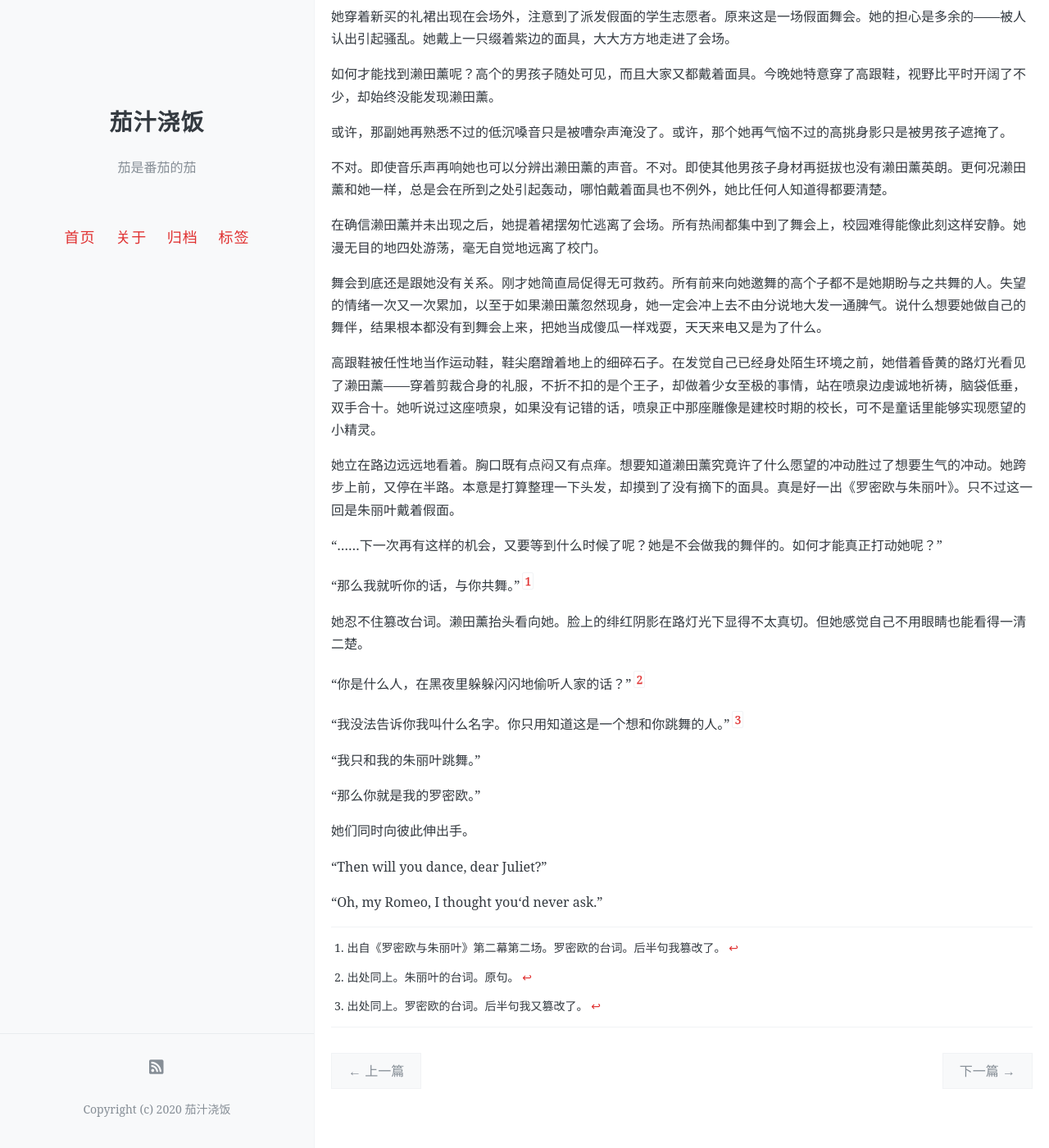
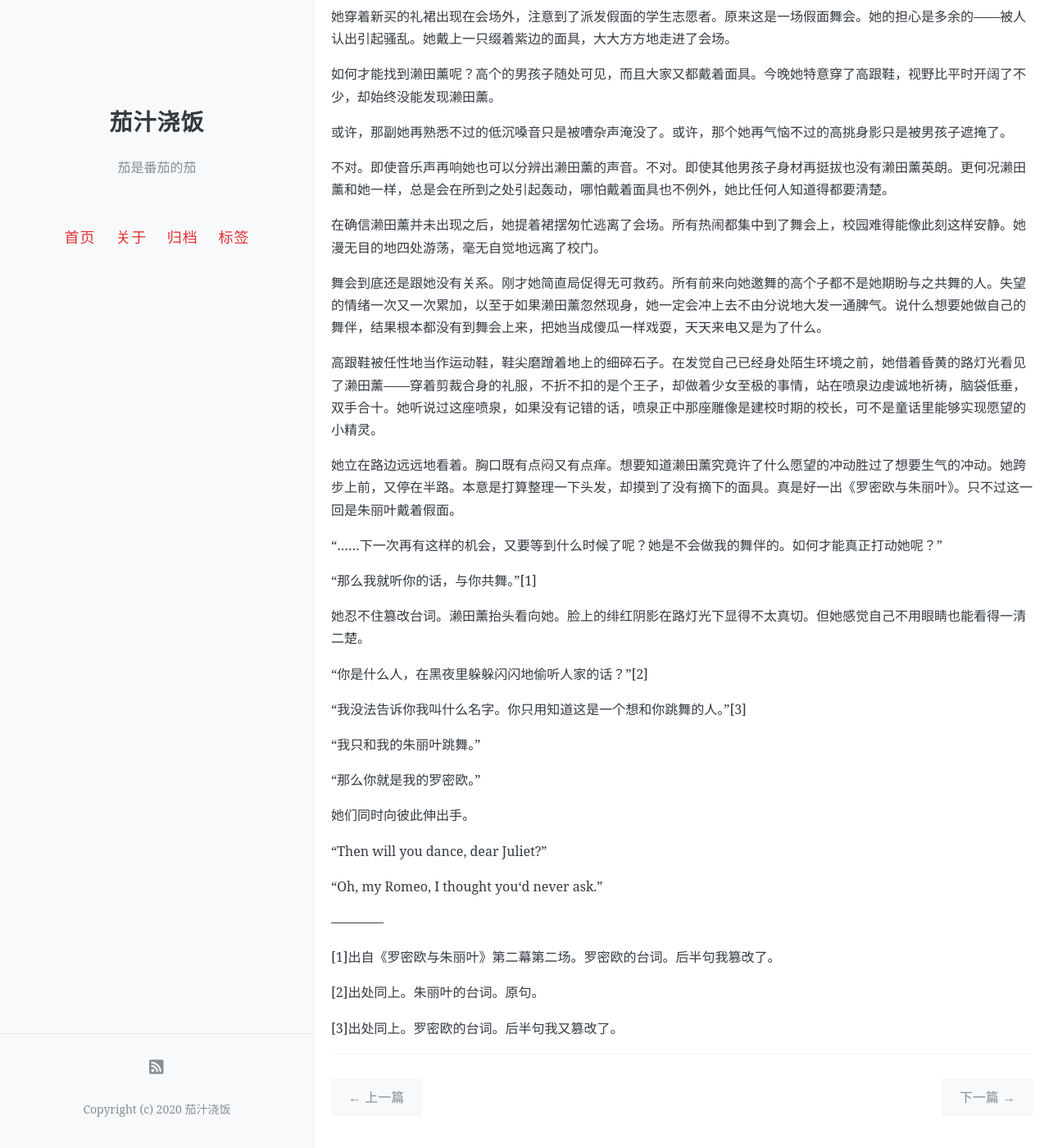
Before and after one commit to onemorebluemoon/ketchup, a Jekyll site: the page built from _posts/2020-01-16-kocs35.md, in a window 1280 px wide and 1400 px high, scrolled down 1664 px. Shown: the whole window at 82% size. Built offline with Jekyll 4.4.1, drawn with Linux system fonts in a browser that asks for light colours; comment, search, counter and statistics services are not loaded; before the commit the page ends 3032 px from its top, so only the background shows below that.

Commit message:
Update 2020-01-16-kocs35.md

```diff
--- a/_posts/2020-01-16-kocs35.md
+++ b/_posts/2020-01-16-kocs35.md
@@ -69,13 +69,13 @@ comments: true
 
 “……下一次再有这样的机会，又要等到什么时候了呢？她是不会做我的舞伴的。如何才能真正打动她呢？”
 
-“那么我就听你的话，与你共舞。”[^1]
+“那么我就听你的话，与你共舞。”[1]
 
 她忍不住篡改台词。濑田薰抬头看向她。脸上的绯红阴影在路灯光下显得不太真切。但她感觉自己不用眼睛也能看得一清二楚。
 
-“你是什么人，在黑夜里躲躲闪闪地偷听人家的话？”[^2]
+“你是什么人，在黑夜里躲躲闪闪地偷听人家的话？”[2]
 
-“我没法告诉你我叫什么名字。你只用知道这是一个想和你跳舞的人。”[^3]
+“我没法告诉你我叫什么名字。你只用知道这是一个想和你跳舞的人。”[3]
 
 “我只和我的朱丽叶跳舞。”
 
@@ -87,8 +87,10 @@ comments: true
 
 “Oh, my Romeo, I thought you‘d never ask.”
 
-[^1]:出自《罗密欧与朱丽叶》第二幕第二场。罗密欧的台词。后半句我篡改了。
+————
 
-[^2]:出处同上。朱丽叶的台词。原句。
+[1]出自《罗密欧与朱丽叶》第二幕第二场。罗密欧的台词。后半句我篡改了。
 
-[^3]:出处同上。罗密欧的台词。后半句我又篡改了。
+[2]出处同上。朱丽叶的台词。原句。
+
+[3]出处同上。罗密欧的台词。后半句我又篡改了。
```
